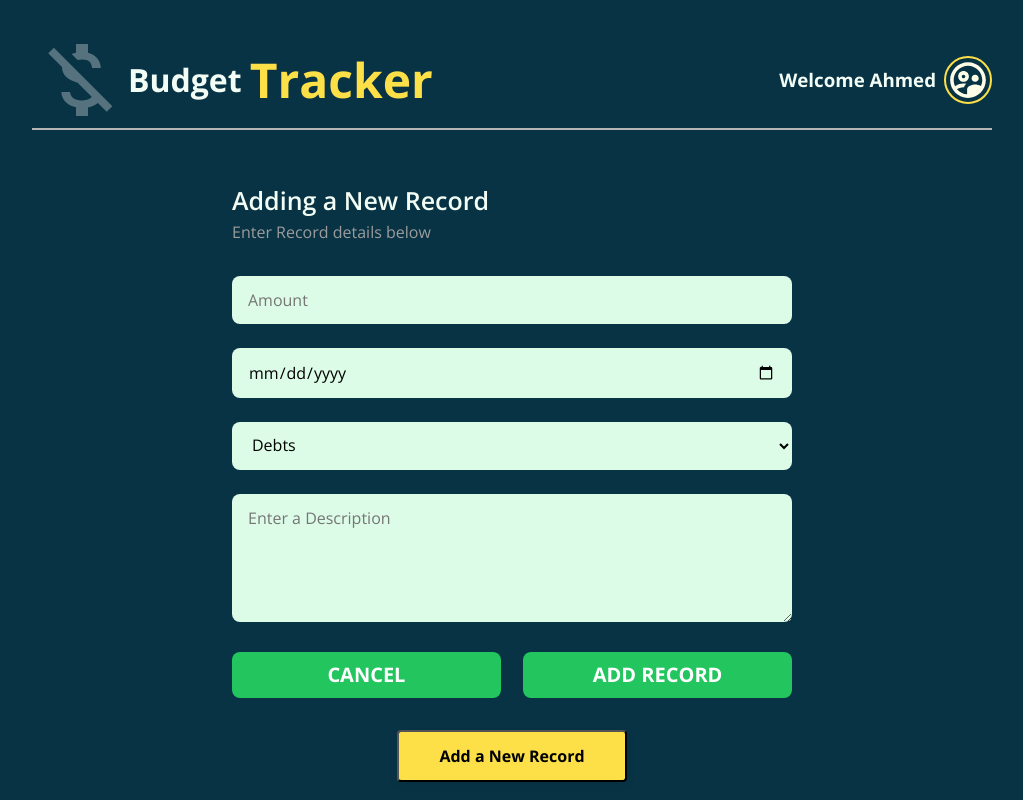
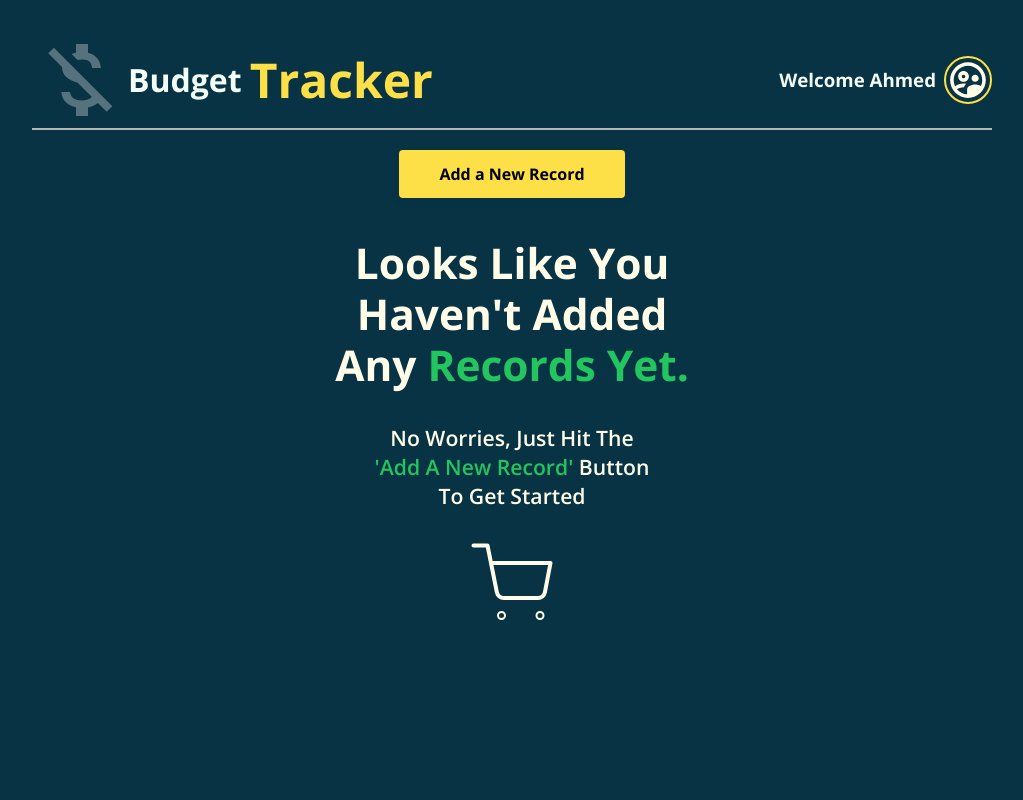
Before and after one commit to Ahmed-Abou-Emran/budget-tracker, a React (Vite) app: page /app in a window 1280 px wide. Shown: the top 800 px of the page, without its empty margins (128-1151 px from the left). Built offline with nearby package versions, Linux system fonts and the light colour scheme.

Commit message:
completing add - edit - delete

```diff
--- a/src/App.css
+++ b/src/App.css
@@ -40,6 +40,7 @@
 
   /* reds */
   --red-500: #ef4444;
+  --red-600: #dc2626;
   /* spacing */
   --spacing-00: 0;
   --spacing-05: 0.125rem;
@@ -103,6 +104,7 @@ body,
 #root {
   height: 100%;
   background: #083344;
+
   color: var(--green-50);
 }
 
--- a/src/App.jsx
+++ b/src/App.jsx
@@ -2,6 +2,7 @@ import "./App.css";
 import { Home, Login, Summary } from "./pages";
 import { createBrowserRouter, RouterProvider } from "react-router-dom";
 import { Loader, AppLayout, AuthLayout, ProtectedRoute } from "./ui";
+import { RecordsProvider } from "./components/Records";
 // const router = createBrowserRouter([
 //   {
 //     path: "/",
@@ -35,7 +36,9 @@ function App() {
     <>
       {/* <RouterProvider router={router} /> */}
       <AppLayout>
-        <Home />
+        <RecordsProvider>
+          <Home />
+        </RecordsProvider>
       </AppLayout>
     </>
   );
--- a/src/components/Records/RecordForm.jsx
+++ b/src/components/Records/RecordForm.jsx
@@ -1,47 +1,44 @@
 import React from "react";
 import styled from "styled-components";
-import { get, useForm } from "react-hook-form";
+import { useForm } from "react-hook-form";
+import { RecordsContext } from "./RecordsProvider.jsx";
+function RecordForm() {
+  const {
+    addRecord,
+    editRecord,
+    updateFormState,
+    currentRecord,
+    updateCurrentRecord,
+    formState,
+  } = React.useContext(RecordsContext);
 
-function RecordForm() {
   const {
     register,
     handleSubmit,
+    getValues,
+    reset,
     formState: { errors },
-    getValues,
-  } = useForm();
+  } = useForm({ defaultValues: currentRecord });
 
   const onSubmit = (data) => {
-    axios
-      .put(
-        "http://upskilling-egypt.com:3002/api/v1/Users/ChangePassword",
-        data,
-        {
-          headers: {
-            Authorization: `Bearer ${localStorage.getItem("adminToken")}`,
-          },
-        }
-      )
-      .then((res) => {
-        console.log(res.data);
-        toast.success("Password Changed Successfully", {
-          position: "top-right",
-        });
-        localStorage.setItem("adminToken", res.data.token);
-      })
-      .catch((err) => {
-        console.error(err);
-        toast.error(`${err.response.data.message}`, {
-          position: "top-right",
-        });
-        console.error(err.response.data.message);
-      });
+    if (formState === "open") {
+      addRecord(data);
+    }
+    if (formState === "edit") {
+      editRecord(data);
+    }
+    reset();
   };
   console.log(errors);
 
   return (
-    <FormWrapper onSubmit={handleSubmit(onSubmit)}>
+    <FormWrapper key={currentRecord?.id} onSubmit={handleSubmit(onSubmit)}>
       <header>
-        <h1>Adding a New Record</h1>
+        <h1>
+          {formState === "open"
+            ? "Adding a New Record"
+            : "Editing an Exisiting Record"}
+        </h1>
         <p> Enter Record details below</p>
       </header>
       <main>
@@ -49,6 +46,13 @@ function RecordForm() {
           <input
             {...register("amount", {
               required: "This field is required",
+              validate: (value) => {
+                if (getValues("category") === "incomes")
+                  return +value >= 0 || "Amount must be greater than 0";
+
+                if (getValues("category") !== "incomes")
+                  return +value <= 0 || "Amount must be less than 0";
+              },
             })}
             type="number"
             placeholder="Amount"
@@ -59,6 +63,11 @@ function RecordForm() {
           <input
             {...register("date", {
               required: "This field is required",
+              validate: (value) => {
+                const today = new Date();
+                const date = new Date(value);
+                return date <= today || "Date cannot be in the future";
+              },
             })}
             type="date"
             placeholder="Date"
@@ -76,7 +85,7 @@ function RecordForm() {
             <option value="food">Food</option>
             <option value="health">Health</option>
             <option value="rent">Rent</option>
-            <option value="savings">Savings</option>
+            <option value="incomes">incomes</option>
             <option value="subscription">Subscription</option>
             <option value="entertainment">Entertainment</option>
             <option value="others">Others</option>
@@ -93,8 +102,17 @@ function RecordForm() {
           {errors.description && <span>{errors.description.message}</span>}
         </InputWrapper>
         <ActionsWrapper>
-          <button>cancel</button>
-          <button type="submit">Add Record</button>
+          <button
+            onClick={() => {
+              updateFormState("close");
+              updateCurrentRecord(null);
+            }}
+          >
+            cancel
+          </button>
+          <button type="submit">
+            {formState === "open" ? "Add" : "Edit"} Record
+          </button>
         </ActionsWrapper>
       </main>
     </FormWrapper>
--- a/src/components/Records/RecordItem.jsx
+++ b/src/components/Records/RecordItem.jsx
@@ -1,31 +1,45 @@
 import React from "react";
 import styled from "styled-components";
 import {
-  Debts,
-  Food,
-  Health,
-  Others,
-  Rent,
-  Savings,
-  Subscription,
-  Entertainment,
+  debts,
+  food,
+  health,
+  others,
+  rent,
+  savings as incomes,
+  subscription,
+  entertainment,
 } from "../../assets";
 import { formatCurrency } from "../../helpers";
-
+import { RecordsContext } from "./RecordsProvider";
 const categoryIcons = {
-  Debts,
-  Food,
-  Health,
-  Others,
-  Rent,
-  Savings,
-  Subscription,
-  Entertainment,
+  debts,
+  food,
+  health,
+  others,
+  rent,
+  incomes,
+  subscription,
+  entertainment,
 };
 
-function RecordItem({ record: { amount, category, date, description } }) {
+function RecordItem({ record }) {
+  const { category, date, description, amount, id } = record;
+  const { openEditForm, currentRecord, deleteRecord } =
+    React.useContext(RecordsContext);
   return (
-    <Wrapper>
+    <Wrapper
+      isCurrentRecrod={currentRecord?.id === id}
+      // onClick={() => openEditForm(record)
+      // }
+    >
+      <Delete
+        onClick={() => {
+          deleteRecord(id);
+        }}
+      >
+        X
+      </Delete>
       <div>
         <img src={categoryIcons[category]} />
       </div>
@@ -39,6 +53,19 @@ function RecordItem({ record: { amount, category, date, description } }) {
   );
 }
 
+const Delete = styled.button`
+  width: 2rem;
+  height: 2rem;
+  border-radius: 4px;
+  border: none;
+  background: var(--red-500);
+  color: var(--grey-100);
+
+  &:hover {
+    cursor: pointer;
+    background: var(--red-600);
+  }
+`;
 const Wrapper = styled.div`
   /* width: clamp(15rem, 65%, 35rem); */
   margin-inline: auto;
@@ -48,12 +75,35 @@ const Wrapper = styled.div`
   grid-template-rows: 6rem;
   gap: var(--spacing-40);
   border-top: 1px dashed var(--grey-500);
+  padding: 1rem;
+  transition: all 0.2s ease-in-out;
+  background: ${(props) =>
+    props.isCurrentRecrod ? "hsl(197, 79%, 35%)" : "transparent"};
+
+  position: relative;
+  &:hover {
+    cursor: pointer;
+    background: hsl(197, 79%, 35%);
+
+    ${Delete} {
+      /* Show delete button on hover */
+      display: block;
+    }
+  }
+
+  & ${Delete} {
+    position: absolute;
+    top: 0;
+    right: 0;
+    display: none; /* Initially hide the delete button */
+  }
 `;
 
 const Details = styled.div`
   display: flex;
   flex-direction: column;
   justify-content: space-between;
+  text-transform: capitalize;
 `;
 const Amount = styled.div`
   font-weight: 700;
--- a/src/components/Records/Records.jsx
+++ b/src/components/Records/Records.jsx
@@ -3,7 +3,10 @@ import NoRecords from "./NoRecords.jsx";
 import RecordsList from "./RecordsList.jsx";
 import styled from "styled-components";
 import Loader from "../../ui/Loader.jsx";
+import { RecordsContext } from "./RecordsProvider.jsx";
 function Records() {
+  const { records } = React.useContext(RecordsContext);
+  const isRecordsEmpty = records.length === 0;
   return (
     <Wrapper>
       {/* <Header>
@@ -17,8 +20,8 @@ function Records() {
           </select>
         </div>
       </Header> */}
-      <RecordsList />
-      {/* <NoRecords /> */}
+      {!isRecordsEmpty && <RecordsList />}
+      {isRecordsEmpty && <NoRecords />}
       {/* <Loader /> */}
     </Wrapper>
   );
--- a/src/components/Records/RecordsList.jsx
+++ b/src/components/Records/RecordsList.jsx
@@ -1,10 +1,12 @@
 import React from "react";
-import TRANSACTIONS from "../../data";
+// import TRANSACTIONS from "../../data";
+import { RecordsContext } from "./RecordsProvider.jsx";
 import RecordItem from "./RecordItem.jsx";
 function RecordsList() {
+  const { records } = React.useContext(RecordsContext);
   return (
     <div>
-      {TRANSACTIONS.map((record) => (
+      {records?.map((record) => (
         <RecordItem key={record.id} record={record} />
       ))}
     </div>
--- /dev/null
+++ b/src/components/Records/RecordsProvider.jsx
@@ -0,0 +1,80 @@
+import React from "react";
+export const RecordsContext = React.createContext();
+
+function RecordsProvider({ children }) {
+  // get initial records from local storage
+  const [records, setRecords] = React.useState(
+    () => JSON.parse(localStorage.getItem("records")) || []
+  );
+
+  // formStates are: open, close, edit
+  const [formState, setFormState] = React.useState("close");
+  const [currentRecord, setCurrentRecord] = React.useState(null); // {record, id: record.id} || null
+
+  //   update formState
+  const updateFormState = (state) => {
+    setFormState(state);
+  };
+  const updateCurrentRecord = (record) => {
+    setCurrentRecord(record);
+  };
+
+  const openEditForm = (record) => {
+    setCurrentRecord(record);
+    setFormState("edit");
+  };
+
+  //   add new record to local storage
+  const addRecord = (record) => {
+    const newRecords = [{ ...record, id: Date.now() }, ...records];
+    setRecords(newRecords);
+    localStorage.setItem("records", JSON.stringify(newRecords));
+  };
+
+  //   update record in local storage
+  const editRecord = (record) => {
+    setCurrentRecord(record);
+    const newRecords = records.map((rec) => {
+      if (rec.id === record.id) {
+        return record;
+      }
+      return rec;
+    });
+    setRecords(newRecords);
+    localStorage.setItem("records", JSON.stringify(newRecords));
+  };
+
+  //   delete record from local storage
+  const deleteRecord = (id) => {
+    const newRecords = records.filter((record) => record.id !== id);
+    setRecords(newRecords);
+    setCurrentRecord(null);
+    localStorage.setItem("records", JSON.stringify(newRecords));
+  };
+
+  // delete all records from local storage
+  const deleteAllRecords = () => {
+    const newRecords = [];
+    setRecords(newRecords);
+    localStorage.setItem("records", JSON.stringify(newRecords));
+  };
+
+  const value = {
+    formState,
+    updateFormState,
+    openEditForm,
+    currentRecord,
+    updateCurrentRecord,
+    records,
+    addRecord,
+    editRecord,
+    deleteRecord,
+    deleteAllRecords,
+  };
+
+  return (
+    <RecordsContext.Provider value={value}>{children}</RecordsContext.Provider>
+  );
+}
+
+export default RecordsProvider;
--- a/src/components/Records/index.jsx
+++ b/src/components/Records/index.jsx
@@ -1,3 +1,4 @@
 import Records from "./Records";
 import RecordForm from "./RecordForm";
-export { Records, RecordForm };
+import RecordsProvider, { RecordsContext } from "./RecordsProvider";
+export { Records, RecordForm, RecordsProvider, RecordsContext };
--- a/src/pages/Home.jsx
+++ b/src/pages/Home.jsx
@@ -1,13 +1,34 @@
 import React from "react";
 import styled from "styled-components";
-import { Records, RecordForm } from "../components/Records";
+import { Records, RecordForm, RecordsContext } from "../components/Records";
+
 function Home() {
+  const {
+    records,
+    updateFormState,
+    formState,
+    updateCurrentRecord,
+    deleteAllRecords,
+  } = React.useContext(RecordsContext);
   return (
     <Wrapper>
-      <RecordForm />
-      <AddRecordWrapper>
-        <AddRecord>Add a New Record</AddRecord>
-      </AddRecordWrapper>
+      {formState === "close" && (
+        <ActionsdWrapper>
+          {records.length > 0 && (
+            <DeleteAll onClick={deleteAllRecords}>Delete All Records</DeleteAll>
+          )}
+          <AddRecord
+            onClick={() => {
+              updateFormState("open");
+              updateCurrentRecord(null);
+            }}
+          >
+            Add a New Record
+          </AddRecord>
+        </ActionsdWrapper>
+      )}
+      {formState === "open" && <RecordForm />}
+      {formState === "edit" && <RecordForm />}
       <Records />
     </Wrapper>
   );
@@ -18,16 +39,32 @@ const Wrapper = styled.main`
   align-items: center;
   justify-content: center;
   margin-block: var(--spacing-50);
+  position: relative;
 `;
 
-const AddRecordWrapper = styled.div``;
+const ActionsdWrapper = styled.div`
+  display: flex;
+  gap: var(--spacing-50);
+  button {
+    padding-inline: var(--spacing-100);
+    padding-block: var(--spacing-30);
+    border-radius: 0.25rem;
+    border: none;
+    box-shadow: 0px 4px 12px 0px rgba(0, 0, 0, 0.04);
+    font-weight: 700;
+  }
+`;
+const DeleteAll = styled.button`
+  background: var(--red-500);
+  color: var(--grey-100);
+
+  &:hover {
+    cursor: pointer;
+    background: var(--red-600);
+  }
+`;
 const AddRecord = styled.button`
-  padding-inline: var(--spacing-100);
-  padding-block: var(--spacing-30);
-  border-radius: 0.25rem;
   background: var(--yellow-300);
-  box-shadow: 0px 4px 12px 0px rgba(0, 0, 0, 0.04);
-  font-weight: 700;
 
   &:hover {
     cursor: pointer;
```
Also changed, not shown: src/assets/index.jsx (+16 -16 lines), public/logo.svg (added).
